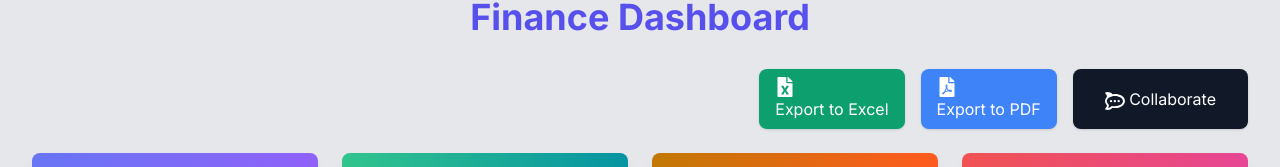
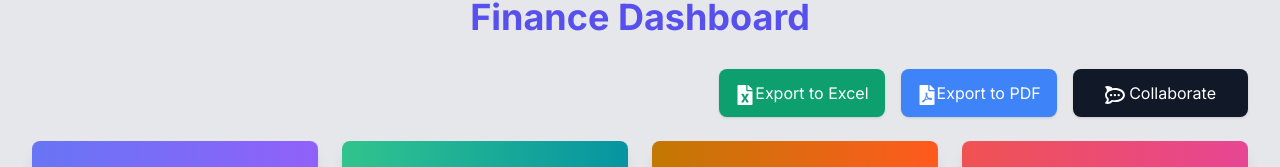
Before and after one commit to Arbab02/fms, a Next.js app: page /Dashboard in a window 1280 px wide. Shown: the part 131-298 px from the top of the page. Built offline with nearby package versions, Linux system fonts and the light colour scheme; no server answers; the database is empty.

Commit message:
Update page.js

```diff
--- a/src/app/Dashboard/page.js
+++ b/src/app/Dashboard/page.js
@@ -61,14 +61,14 @@ export default function FinanceDashboard() {
           onClick={exportToExcel}
           className="bg-green-500 hover:bg-green-600 text-white py-2 px-4 rounded-lg shadow"
         >
-            <FaFileExcel className="w-5 h-5" />
+            <FaFileExcel className="w-5 h-5 inline-block" />
           Export to Excel
         </button>
         <button
           onClick={exportToPDF}
           className="bg-blue-500 hover:bg-blue-600 text-white py-2 px-4 rounded-lg shadow"
         >
-             <FaFilePdf className="w-5 h-5" />
+             <FaFilePdf className="w-5 h-5 inline-block" />
           Export to PDF
         </button>
             <LinkToEditor/>
```
